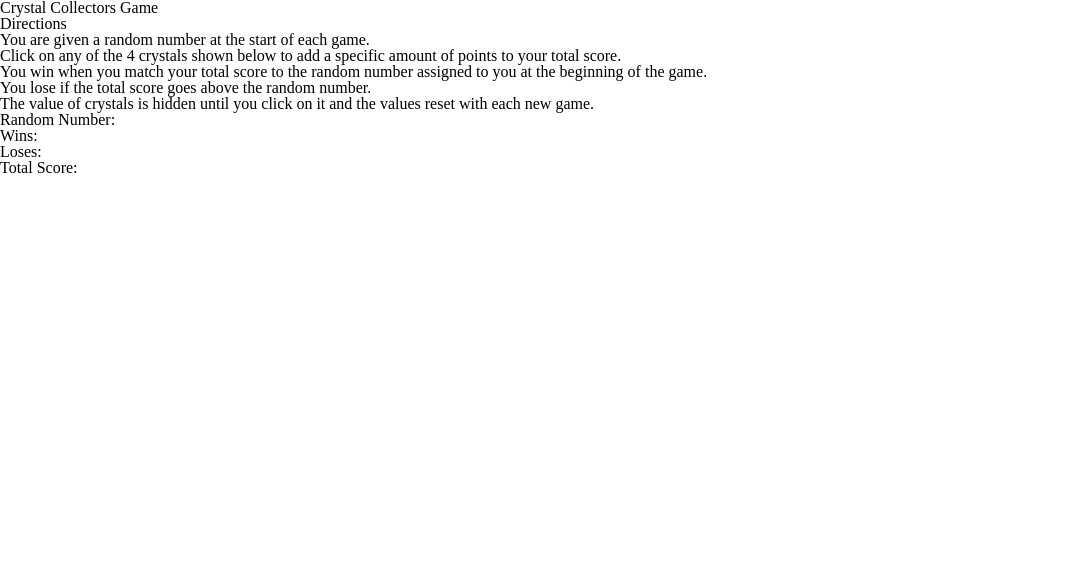
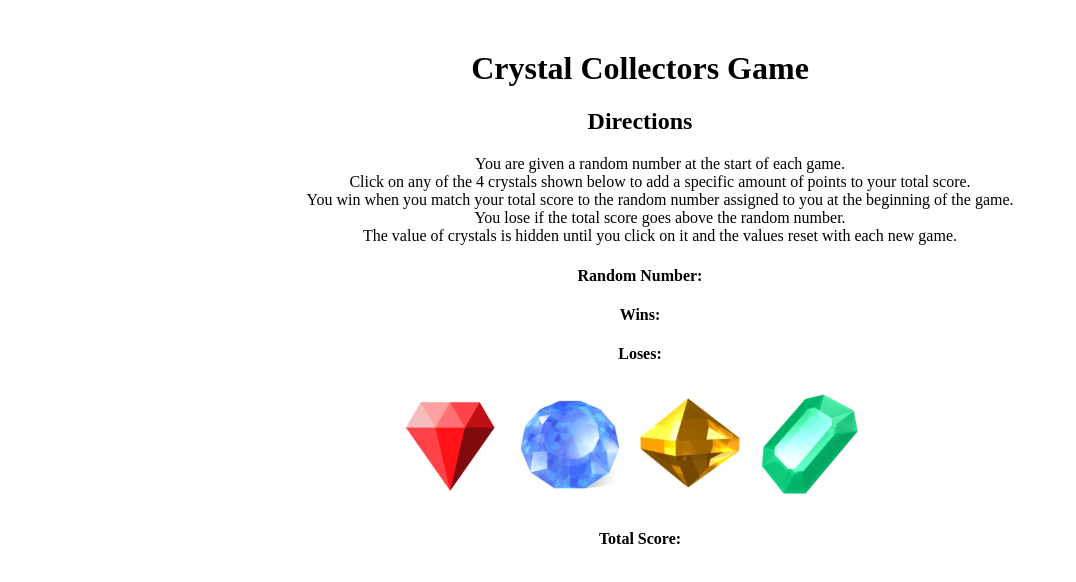
Before and after one commit to SarahMBeecroft/Crystal-Collector-Game, a plain HTML site: page index.html in a window 1280 px wide. Shown: the whole page, without its empty margins (0-1076 px from the left). Drawn offline with Linux system fonts and the light colour scheme.

Commit message:
Added crystal images, put in container, and added some styling

```diff
--- a/assets/css/style.css
+++ b/assets/css/style.css
@@ -0,0 +1,34 @@
+.container {
+    margin: auto;
+    margin-top: 50px;
+    margin-bottom: 50px;
+    text-align: center;
+    background: white;
+    width: 1000px;
+}
+
+/* Four image containers  */
+.column {
+    float: left;
+    width: 20%;
+    height: auto;
+    padding: 10px;
+}
+
+/* Clear floats after image containers */
+.crystals::after {
+    content: "";
+    clear: both;
+    display: table;
+}
+
+.crystals {
+    max-width: 500px;
+    background: white;
+    margin-left: 250px;
+}
+
+/* Removes bullet points from directions */
+ul {
+    list-style: none;
+}
--- a/assets/javascript/game.js
+++ b/assets/javascript/game.js
@@ -16,7 +16,7 @@ var losses = [];
 var totalScore
 
 // Crystals
-var crystals = [];
+var crystals = ["crystal1", "crystal2", "crystal3", "crystal4"];
 
 // Assigns specific value to crystals
 var crystalValues
--- a/index.html
+++ b/index.html
@@ -6,8 +6,6 @@
     <meta name="viewport" content="width=device-width, initial-scale=1.0">
     <meta http-equiv="X-UA-Compatible" content="ie=edge">
     <title>Crystal Collectors Game</title>
-    <!-- Links to reset CSS -->
-    <link rel="stylesheet" href="assets/css/reset.css" type="text/css" charset="utf-8" />
     <!-- Links to CSS -->
     <link rel="stylesheet" href="assets/css/style.css" type="text/css" charset="utf-8" />
 </head>
@@ -43,7 +41,21 @@
         <h4>Loses:</h4>
         <div id="losses"></div>
 
-        <!-- Images of crystals go here in container -->
+        <div class="crystals">
+            <div class="column">
+              <img id="crystal1" src="assets/images/crystal1.png" alt="red crystal" style="width:100%">
+            </div>
+            <div class="column">
+              <img id="crystal2" src="assets/images/crystal2.png" alt="blue crystal" style="width:100%">
+            </div>
+            <div class="column">
+              <img id="crystal3" src="assets/images/crystal3.png" alt="yellow crystal" style="width:100%">
+            </div>
+            <div class="column">
+                <img id="crystal4" src="assets/images/crystal4.png" alt="green crystal" style="width:100%">
+              </div>
+          </div>
+
 
         <h4>Total Score:</h4>
         <div id="totalScore"></div>
```
Also changed, not shown: assets/images/crystal1.jpg (added), assets/images/crystal1.png (added), assets/images/crystal2.png (added), assets/images/crystal3.png (added), assets/images/crystal4.png (added).
